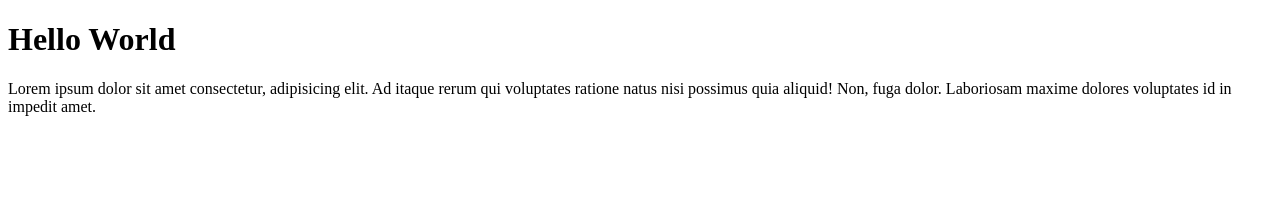
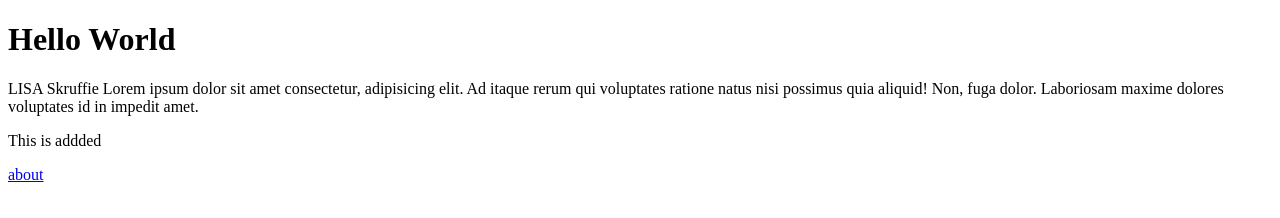
Before and after one commit to lisamilliane/first-repo-lmn, a plain HTML site: page index.html in a window 1280 px wide. Drawn offline with Linux system fonts and the light colour scheme.

Commit message:
Added "about" link

```diff
--- a/index.html
+++ b/index.html
@@ -5,9 +5,12 @@
     <meta http-equiv="X-UA-Compatible" content="IE=edge">
     <meta name="viewport" content="width=device-width, initial-scale=1.0">
     <title>Document</title>
+    <link href="CSS/styles.css" rel="stylesheet" />
 </head>
 <body>
 <h1>Hello World</h1>
-<p>Lorem ipsum dolor sit amet consectetur, adipisicing elit. Ad itaque rerum qui voluptates ratione natus nisi possimus quia aliquid! Non, fuga dolor. Laboriosam maxime dolores voluptates id in impedit amet.</p>
+<p>LISA Skruffie Lorem ipsum dolor sit amet consectetur, adipisicing elit. Ad itaque rerum qui voluptates ratione natus nisi possimus quia aliquid! Non, fuga dolor. Laboriosam maxime dolores voluptates id in impedit amet.</p>
+<p>This is addded</p>
+<a href= "about html">about</a>
 </body>
 </html>
```
Also changed, not shown: CSS/styles.css (added), about.html (added).
